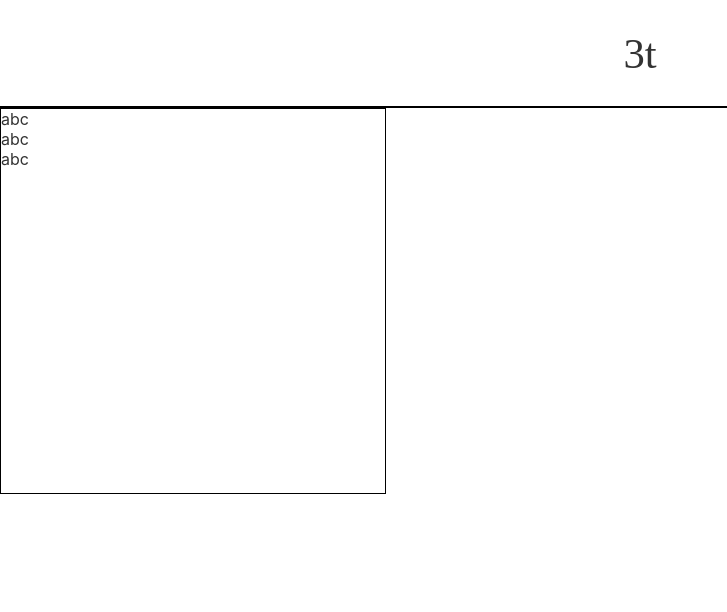
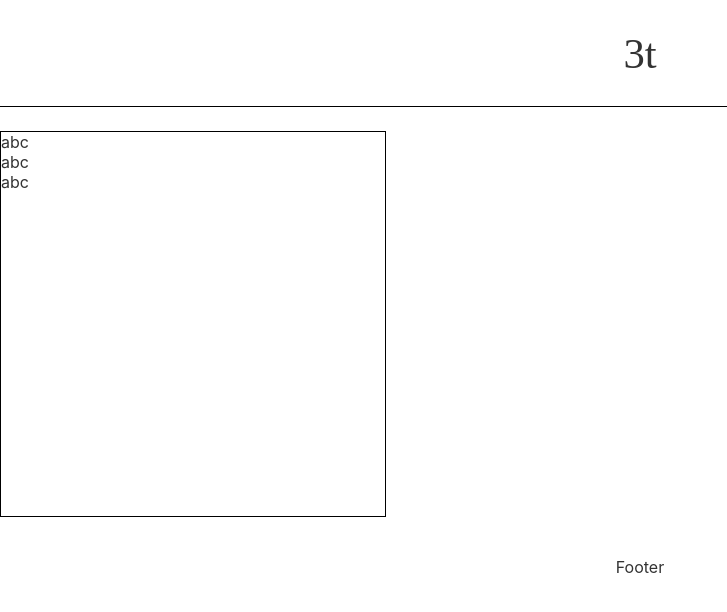
Before and after one commit to mibmo/3t, a Svelte app: page / in a window 1280 px wide. Shown: the top 612 px of the page, without its empty margins (0-727 px from the left). Built offline with nearby package versions, Linux system fonts and the light colour scheme; a web font is replaced by a local one.

Commit message:
Change header and footer styles

```diff
--- a/src/App.svelte
+++ b/src/App.svelte
@@ -11,6 +11,9 @@
 		<Game/>
 	</div>
 
+	<footer>
+		Footer
+	</footer>
 </main>
 
 <style>
@@ -23,7 +26,9 @@
 	header {
 		display: flex;
 		justify-content: center;
-		border-bottom: 2px solid black;
+		width: 100%;
+		border-bottom: 0.2vh solid black;
+		margin-bottom: 3vh;
 	}
 
 	header > h1 {
@@ -32,6 +37,12 @@
 		font-size: 32pt;
 	}
 
+	footer {
+		display: flex;
+		place-content: center;
+		margin-top: 5vh;
+	}
+
 	.game {
 		height: 30vw;
 		width: 30%;
```
